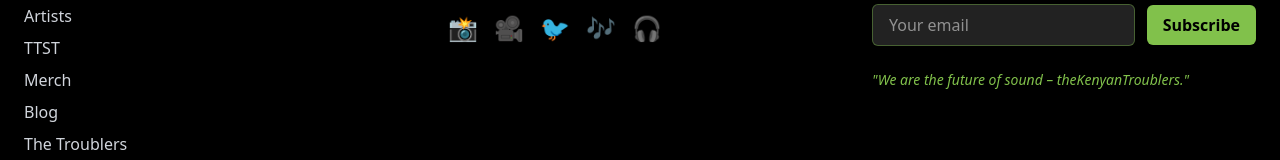
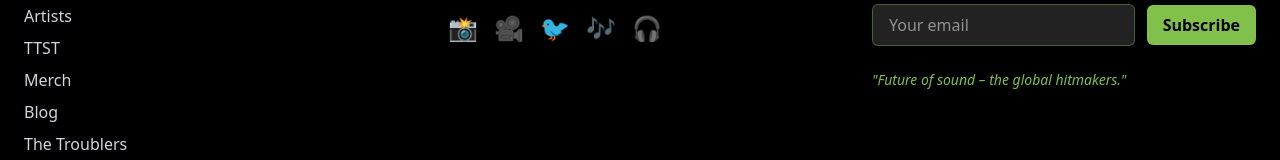
Before and after one commit to OsuwoJr/osvestudios, a SvelteKit app: page / in a window 1280 px wide. Shown: the part 3152-3312 px from the top of the page. Built offline with nearby package versions, Linux system fonts and the light colour scheme.

Commit message:
Hero fix

```diff
--- a/src/components/+page.svelte
+++ /dev/null
@@ -1,11 +0,0 @@
-<script lang="ts">
-    import HeroSection from "../../components/StreetTalentHeroSection.svelte";
-    import BeatDownload from "../../components/StreetTalentBeatDownload.svelte";
-    import FreestyleVideos from "../../components/StreetTalentFreestyleVideos.svelte";
-    import GalleryDump from "../../components/StreetTalentGalleryDump.svelte";
-</script>
-
-<HeroSection />
-<BeatDownload />
-<FreestyleVideos />
-<GalleryDump />
--- a/src/components/Footer.svelte
+++ b/src/components/Footer.svelte
@@ -40,7 +40,7 @@
 				<input type="email" placeholder="Your email" class="w-full px-4 py-2 rounded-md bg-[#222] text-white border border-[#81C14B]/40 focus:outline-none focus:ring-2 focus:ring-[#81C14B]" />
 				<button type="submit" class="px-4 py-2 bg-[#81C14B] hover:bg-[#6A9A52] text-black font-bold rounded-md transition">Subscribe</button>
 			</form>
-			<p class="text-sm text-[#81C14B] mt-6 font-light italic">"We are the future of sound – theKenyanTroublers."</p>
+			<p class="text-sm text-[#81C14B] mt-6 font-light italic">"Future of sound – the global hitmakers."</p>
 		</div>
 	</div>
 
```
Also changed, not shown: src/components/Header.svelte (line endings or trailing spaces).
